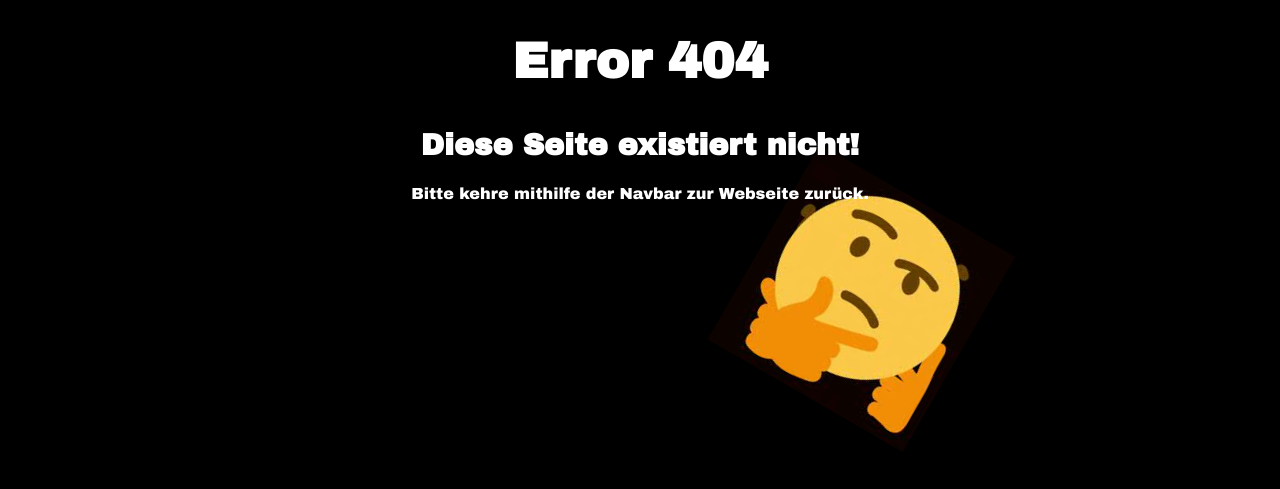
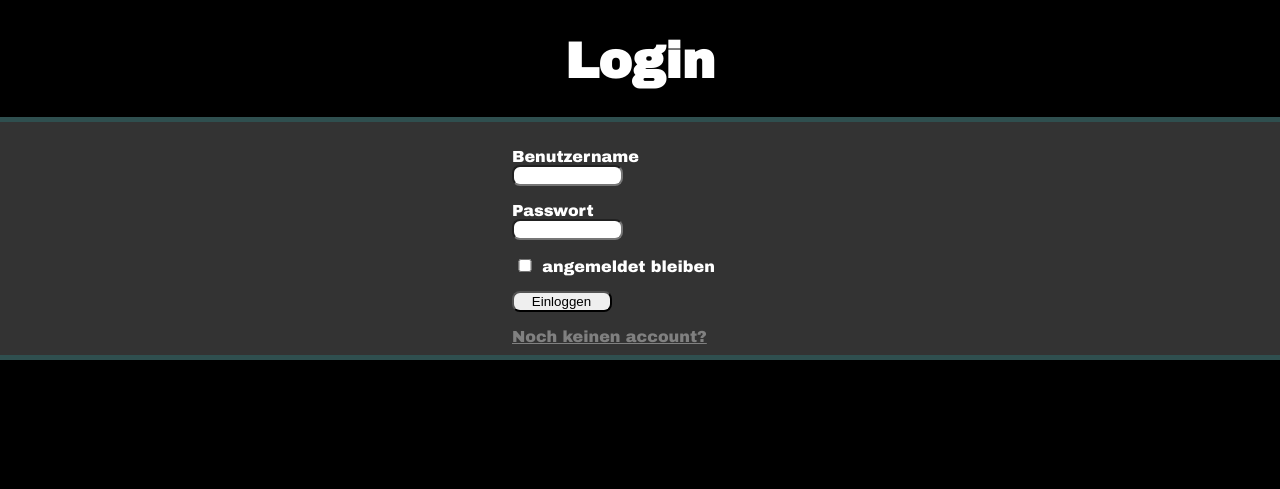
Before and after one commit to Chrisi2209/SchulklosKaputt, a Flask app: page /login in a window 1280 px wide. Shown: the part 41-530 px from the top of the page. Run offline with Flask 3, Linux system fonts and the light colour scheme.

Commit message:
Added login system

```diff
--- a/app/forms.py
+++ b/app/forms.py
@@ -1,5 +1,5 @@
 from flask_wtf import FlaskForm
-from wtforms import BooleanField, SubmitField, IntegerField, RadioField
+from wtforms import BooleanField, SubmitField, IntegerField, RadioField, StringField, PasswordField
 from wtforms.validators import NumberRange, InputRequired, DataRequired
 
 class NeuesKloForm(FlaskForm):
@@ -13,3 +13,9 @@ class NeuesKloForm(FlaskForm):
 
 class KloLöschenForm(FlaskForm):
     submit = SubmitField("Löschen")
+
+class LoginForm(FlaskForm):
+    username = StringField("Benutzername")
+    password = PasswordField("Passwort")
+    remember_me = BooleanField("angemeldet bleiben")
+    submit = SubmitField("Einloggen")
--- a/app/models.py
+++ b/app/models.py
@@ -35,3 +35,8 @@ class User(UserMixin, db.Model):
     @login.user_loader
     def load_user(id):
         return User.query.get(int(id))
+
+    def __repr__(self):
+        return f"<User {self.username}"
+
+    __str__ = __repr__
--- a/app/routes.py
+++ b/app/routes.py
@@ -1,7 +1,8 @@
 from app import app, db, logger
-from app.models import Toilet
-from app.forms import NeuesKloForm, KloLöschenForm
+from app.models import Toilet, User
+from app.forms import NeuesKloForm, KloLöschenForm, LoginForm
 from flask import render_template, flash, redirect, url_for, jsonify
+from flask_login import current_user, login_user
 
 
 # Decorator to log request to this function as get request
@@ -80,7 +81,7 @@ def klo_anmelden():
         # didnt pass validation
         if not form.validate():
             logger.info("POST " + url_for("kloansicht") + " provided data declined")
-            return render_template("kloansicht.html", title="HTL-Mödling Kloansicht", form=form)
+            return render_template("klo_anmelden.html", title="HTL-Mödling Kloansicht", form=form)
 
         gender = True if form.gender.data == "female" else False
         # no pissoir in female toilets
@@ -105,18 +106,25 @@ def help():
     logger.info("GET " + url_for("help"))
     return render_template("help.html", title="HTL-Mödling kaputte Klos")
 
-"""
+
 @app.route('/login', methods=['GET', 'POST'])
 def login():
+    # if user already logged in
     if current_user.is_authenticated:
+        flash("Bereits eingeloggt")
         return redirect(url_for('index'))
+
     form = LoginForm()
     if form.validate_on_submit():
+        # if submitted
+        # get a user that matches the username
         user = User.query.filter_by(username=form.username.data).first()
-        if user is None or not user.check_password(form.password.data):
-            flash('Invalid username or password')
-            return redirect(url_for('login'))
+        # if no user with that username or the password is incorrect, login failed
+        if user is None or not user.compare_password(form.password.data):
+            return render_template('login.html', title='Sign In', form=form, errorMessage='Invalid username or password')
+        # if login succeeded, login the user and return to index
         login_user(user, remember=form.remember_me.data)
+        flash("login succeeded")
         return redirect(url_for('index'))
+
     return render_template('login.html', title='Sign In', form=form)
-"""
--- a/app/static/styles.css
+++ b/app/static/styles.css
@@ -202,29 +202,21 @@ form ul li {
     width: 200px;
 }
 
-form p input {
-    margin: auto;
-}
-
-form p span {
-    text-align: right;
-}
-
 .error {
     color: red;
 }
 
-.addToilet-form input {
+.form-container input {
     width: 100px;
     border-radius: 8px;
     padding-left: 5px;
 }
 
-.addToilet-form input[type="checkbox"] {
+.form-container input[type="checkbox"] {
     width: 18px;
 }
 
-.addToilet-form input[type="submit"] {
+.form-container input[type="submit"] {
     width: 100px;
 }
 
@@ -234,9 +226,9 @@ form p span {
     justify-content: center
 }
 
-/******** Two cloumn section *********/
+/******** Section ***********/
 
-.two-column-section-background {
+.section-background {
     padding-top: 10px;
     padding-bottom: 10px;
     width: 100%;
@@ -245,10 +237,11 @@ form p span {
     position: relative;
 }
 
-.two-column-section-background::before {
+.section-background::before {
     content: "";
     position: absolute;
     top: -5px;
+    left: 0;
 
     width: 100%;
     height: 5px;
@@ -256,7 +249,7 @@ form p span {
     background: darkslategray;
 }
 
-.two-column-section-background::after {
+.section-background::after {
     content: "";
     position: absolute;
     top: 100%;
@@ -267,6 +260,8 @@ form p span {
 
     background: darkslategray;
 }
+
+/******** Two cloumn section *********/
 
 .two-column-section {
     width: 100%;
--- a/app/templates/klo_anmelden.html
+++ b/app/templates/klo_anmelden.html
@@ -3,8 +3,8 @@
 {% block content %}
 <h2 class="title">Klo anmelden</h2>
 <form action="" method="post" novalidate>
-    <div class="addToilet-form" id="addToiletForm">
-        <div class="two-column-section-background">
+    <div class="form-container" id="addToiletForm">
+        <div class="section-background">
             <div class="two-column-section">
                 <div class="two-column-section-column">
                     {{ form.hidden_tag() }}
--- /dev/null
+++ b/app/templates/login.html
@@ -0,0 +1,28 @@
+{% extends "base.html" %}
+
+{% block content %}
+<h1 class="title">Login</h1>
+<form action="" method="post" novalidate>
+    <div class="form-container section-background">
+        {{ form.hidden_tag() }}
+        <p>
+            {{ form.username.label }}<br>{{ form.username() }}
+            {% for error in form.username.errors %}
+            <span class="error">[{{ error }}]</span>
+            {% endfor %}
+        </p>
+        <p>
+            {{ form.password.label }}<br>{{ form.password() }}
+            {% for error in form.password.errors %}
+            <span class="error">[{{ error }}]</span>
+            {% endfor %}
+        </p>
+        <p>{{ form.remember_me() }} {{ form.remember_me.label }}</p>
+        <p>{{ form.submit() }}</p>
+
+        <p class="error">{{ errorMessage }}</p>
+
+        <a href="/register">Noch keinen account?</a>
+    </div>
+</form>
+{% endblock %}
--- a/schulkloskaputt.py
+++ b/schulkloskaputt.py
@@ -1,6 +1,6 @@
 from app import app, db
-from app.models import Toilet
+from app.models import Toilet, User
 
 @app.shell_context_processor
 def make_shell_context():
-    return {"db": db, "Toilet": Toilet}
+    return {"db": db, "Toilet": Toilet, "User": User}
```
Also changed, not shown: app/templates/register.html (added, +26 -0 lines), app/app.db.
